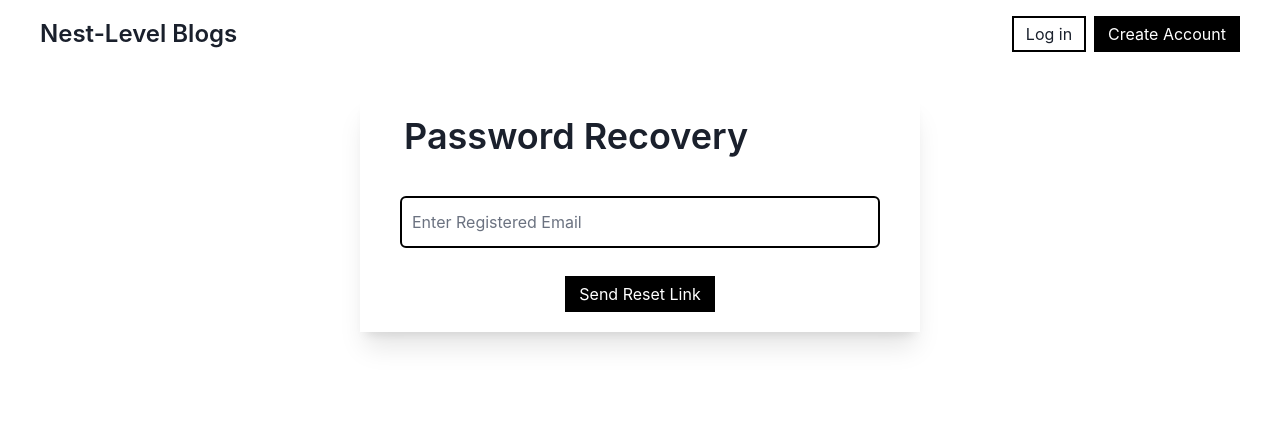
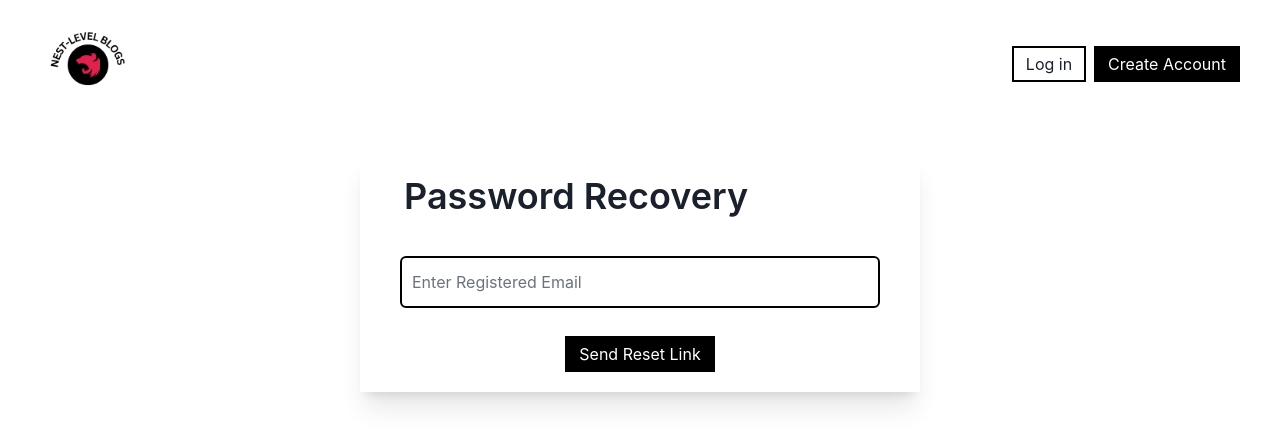
Before and after one commit to priyansh160702/Blog_Site_Frontend, a React (Vite) app: page /password-recovery in a window 1280 px wide. Shown: the top 446 px of the page. Built offline with nearby package versions, Linux system fonts and the light colour scheme; no server answers.

Commit message:
Add Logo.

```diff
--- a/src/components/Navbar.jsx
+++ b/src/components/Navbar.jsx
@@ -7,6 +7,7 @@ import { Avatar } from "flowbite-react";
 
 import useAuthentication from "../util/hooks/use-authentication";
 import { modalActions } from "../redux/store";
+import logo from "../assets/splash-img.png";
 
 const Navbar = ({ isErrorPage }) => {
   const api_url = import.meta.env.VITE_API_URL;
@@ -40,7 +41,9 @@ const Navbar = ({ isErrorPage }) => {
     <nav className="navbar">
       <div className="container px-2 flex justify-between items-center md:px-0  ">
         <Link to="/">
-          <h1 className="font-semibold text-2xl">Nest-Level Blogs</h1>
+          <div className="w-[6rem]">
+            <img src={logo} alt="" />
+          </div>
         </Link>
         {showAuth && (
           <div>
```
